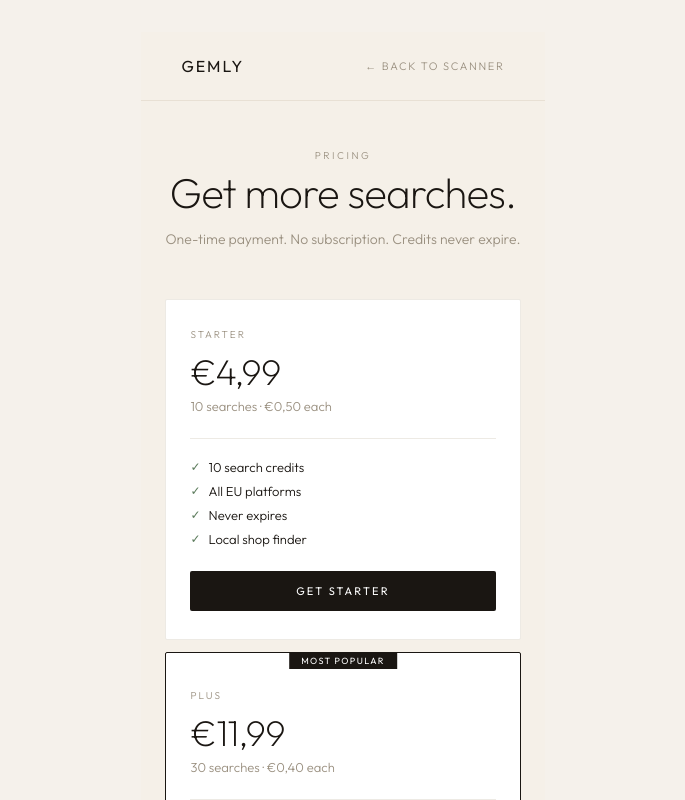
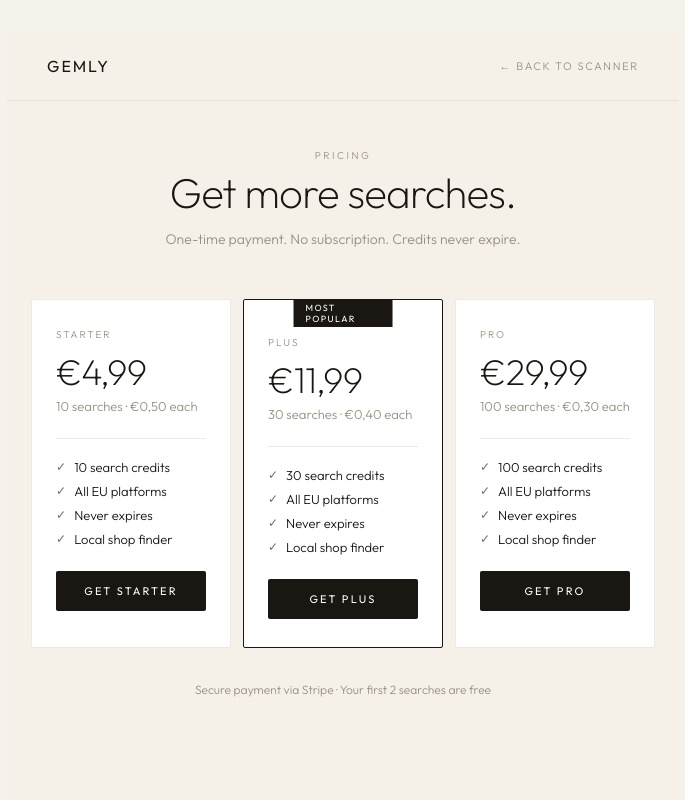
Before and after one commit to danielderkx/Gemly-deploy, a Next.js app: page /pricing in a window 1280 px wide. Shown: the top 800 px of the page, without its empty margins (297-982 px from the left). Built offline with nearby package versions, Linux system fonts and the light colour scheme.

Commit message:
Update page.jsx

```diff
--- a/src/app/pricing/page.jsx
+++ b/src/app/pricing/page.jsx
@@ -103,7 +103,7 @@
         </div>
 
         {/* Packages */}
-        <div style={{ display: 'grid', gridTemplateColumns: 'repeat(auto-fit, minmax(220px, 1fr))', gap: 12, marginBottom: '2rem' }}>
+        <div style={{ display: 'grid', gridTemplateColumns: 'repeat(3, 1fr)', gap: 12, marginBottom: '2rem' }}>
           {PACKAGES.map(pkg => (
             <div key={pkg.name} style={{
               background: '#fff',
```
